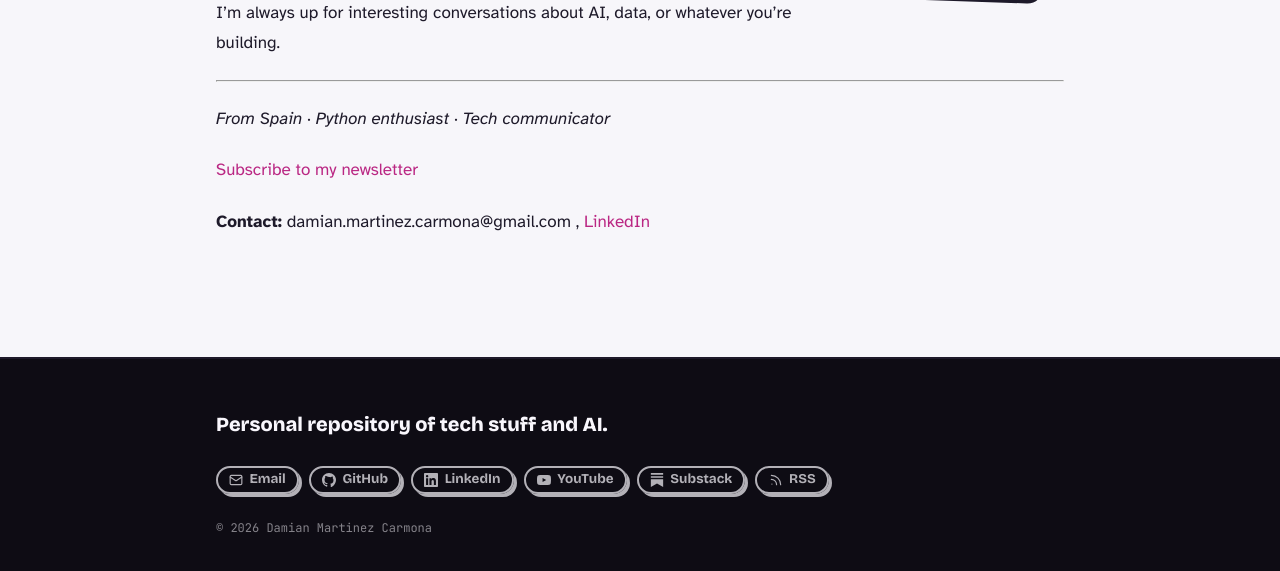
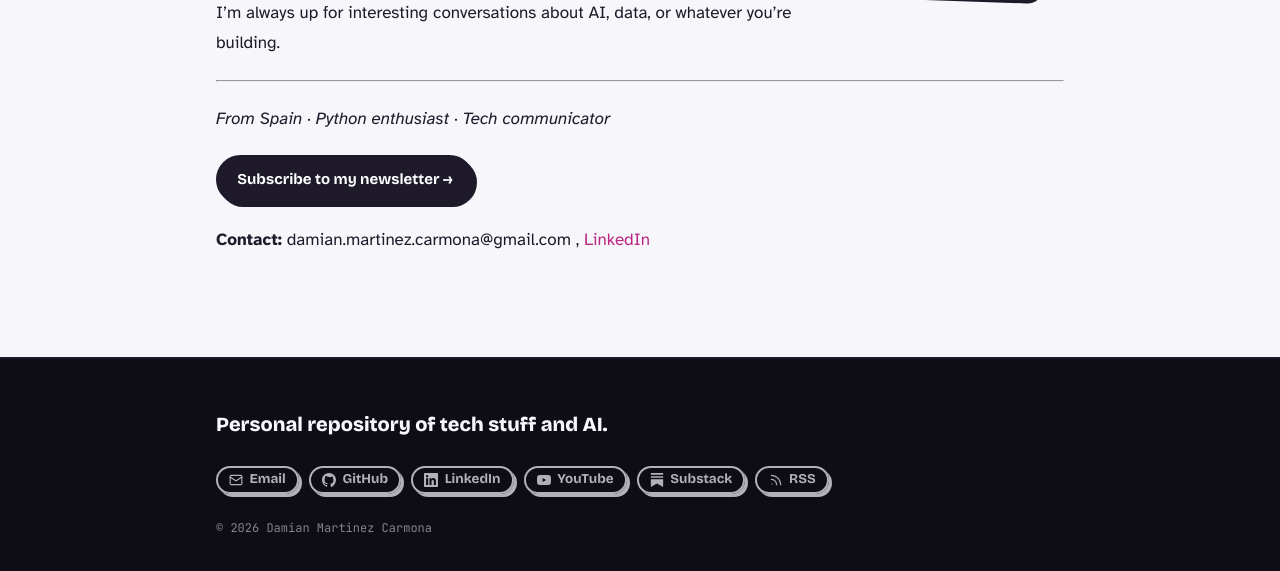
Before and after one commit to DamiMartinez/damimartinez.github.io, a Jekyll site: the page built from _pages/about.md, in a window 1280 px wide and 1005 px high, cut to the strip 418-989 px from the top of the window. Built offline with Jekyll 4.4.1, drawn with Linux system fonts in a browser that asks for light colours.

Commit message:
feat(about): convert newsletter link to pill button

```diff
--- a/_pages/about.md
+++ b/_pages/about.md
@@ -16,6 +16,6 @@ I'm always up for interesting conversations about AI, data, or whatever you're b
 
 *From Spain · Python enthusiast · Tech communicator*
 
-[Subscribe to my newsletter](https://damianmartinezcarmona.substack.com/)
+<a href="https://damianmartinezcarmona.substack.com/" target="_blank" class="btn-primary">Subscribe to my newsletter →</a>
 
 **Contact:** damian.martinez.carmona@gmail.com , [LinkedIn](https://linkedin.com/in/damian-martinez-carmona)
--- a/assets/style.scss
+++ b/assets/style.scss
@@ -535,6 +535,33 @@ a.sticker {
   box-shadow: none;
 }
 
+.btn-primary {
+  display: inline-flex;
+  align-items: center;
+  font-family: var(--font-display);
+  font-size: 15px;
+  font-weight: 700;
+  color: var(--color-card);
+  background: var(--color-ink);
+  border: 2px solid var(--color-ink);
+  border-radius: 999px;
+  padding: 0.55rem 1.2rem;
+  box-shadow: var(--shadow-hard-sm);
+  text-decoration: none;
+  transition: transform 80ms, box-shadow 80ms;
+  cursor: pointer;
+
+  &:hover {
+    text-decoration: none;
+    color: var(--color-card);
+  }
+
+  &:active {
+    transform: translate(3px, 3px);
+    box-shadow: none;
+  }
+}
+
 .about-portrait {
   float: right;
   width: clamp(140px, 20vw, 220px);
```
